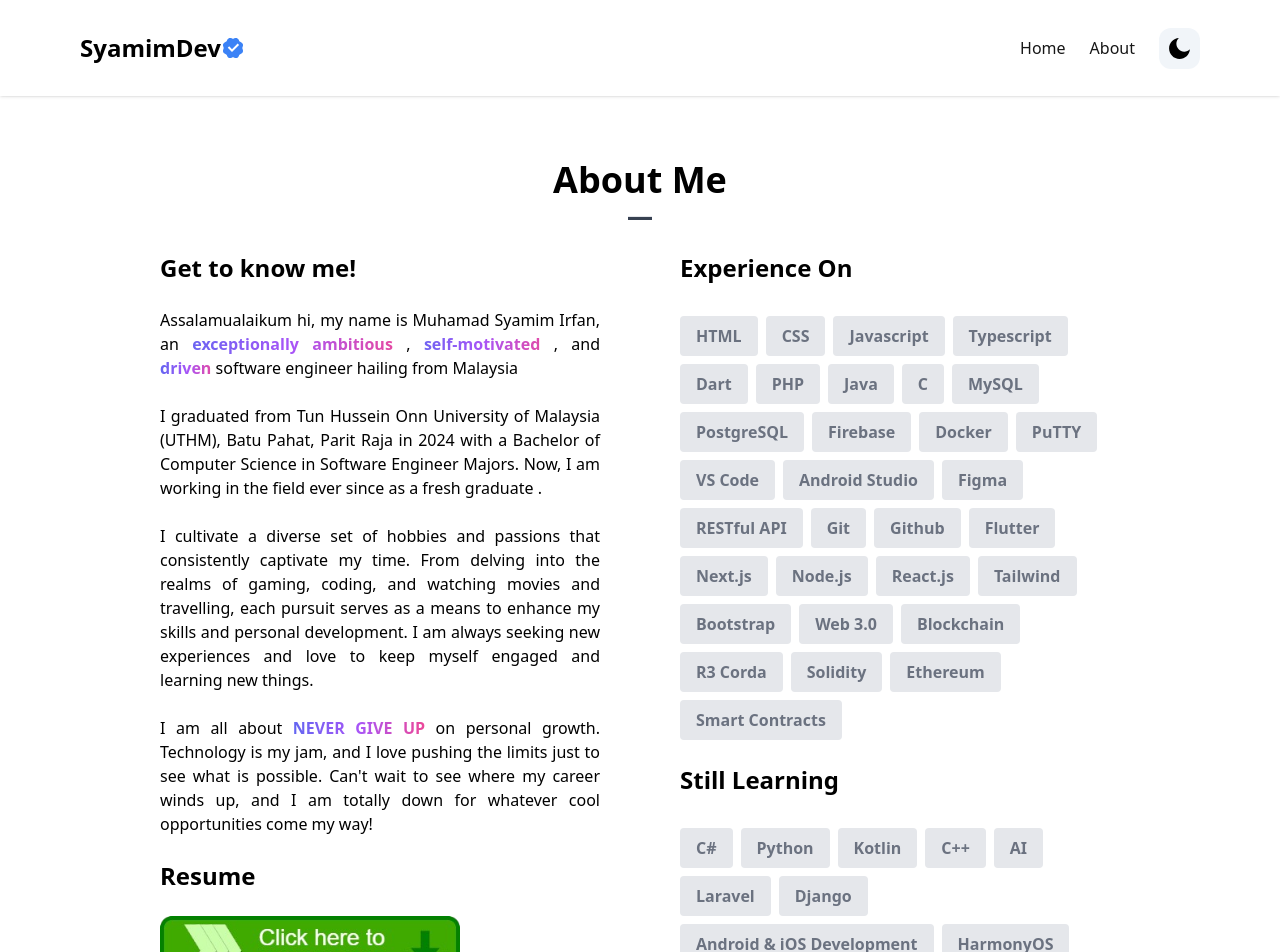
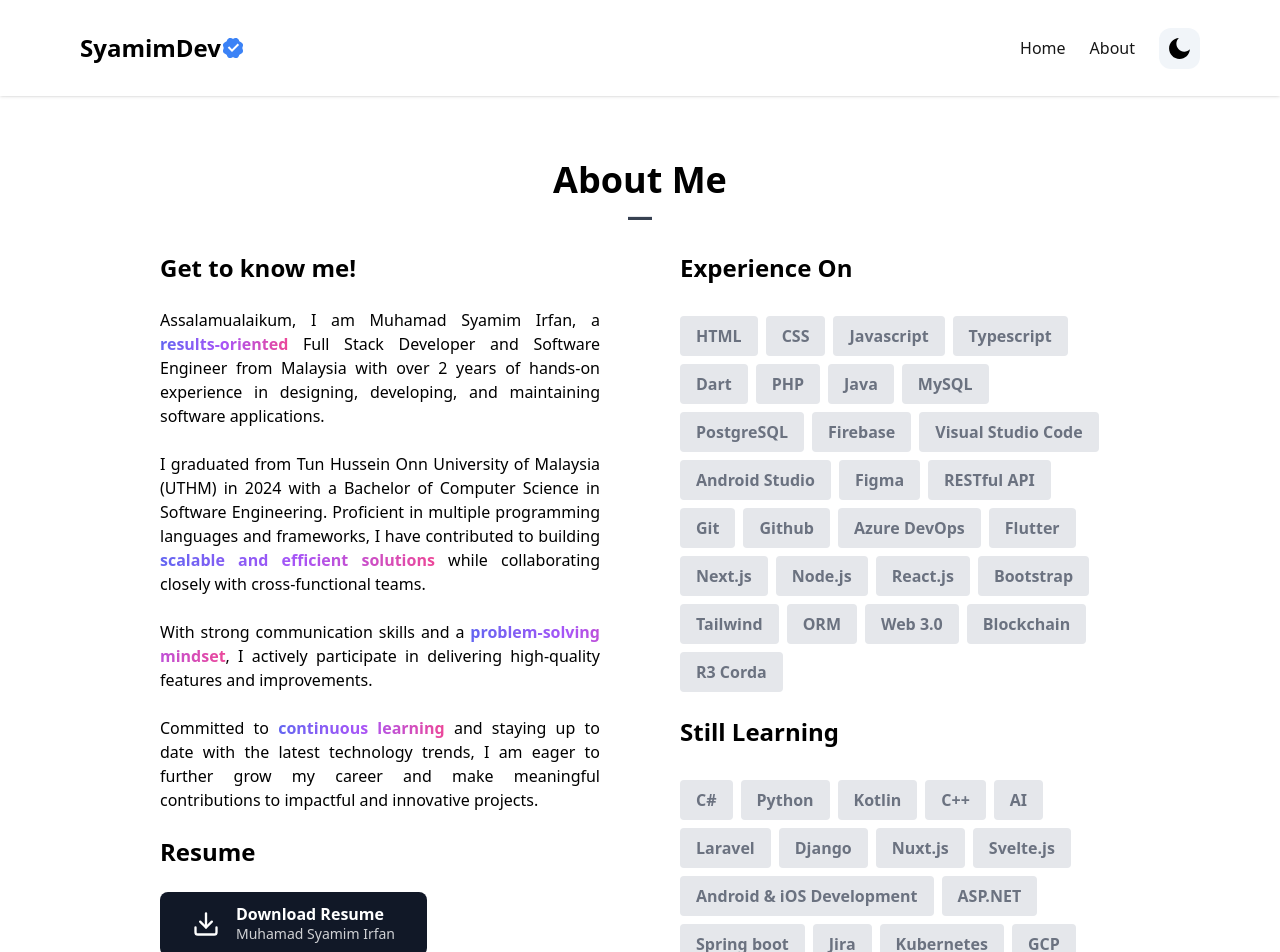
Before and after one commit to syamimirfan/syamimdev, a Next.js app: page /AboutSection in a window 1280 px wide. Shown: the top 952 px of the page. Built offline with nearby package versions, Linux system fonts and the light colour scheme.

Commit message:
Updated latet resume with almost 2 years experience

```diff
--- a/app/about/about-section.tsx
+++ b/app/about/about-section.tsx
@@ -1,6 +1,5 @@
 import React from "react";
 import Link from "next/link";
-import Image from "next/image";
 
 const experiences = [
   { experience: "HTML" },
@@ -10,30 +9,26 @@ const experiences = [
   { experience: "Dart" },
   { experience: "PHP" },
   { experience: "Java" },
-  { experience: "C" },
   { experience: "MySQL" },
   { experience: "PostgreSQL" },
   { experience: "Firebase" },
-  { experience: "Docker" },
-  { experience: "PuTTY" },
-  { experience: "VS Code" },
+  { experience: "Visual Studio Code" },
   { experience: "Android Studio" },
   { experience: "Figma" },
   { experience: "RESTful API" },
   { experience: "Git" },
   { experience: "Github" },
+  { experience: "Azure DevOps" },
   { experience: "Flutter" },
   { experience: "Next.js" },
   { experience: "Node.js" },
   { experience: "React.js" },
+  { experience: "Bootstrap" },
   { experience: "Tailwind" },
-  { experience: "Bootstrap" },
+  { experience: "ORM" },
   { experience: "Web 3.0" },
   { experience: "Blockchain" },
   { experience: "R3 Corda" },
-  { experience: "Solidity" },
-  { experience: "Ethereum" },
-  { experience: "Smart Contracts" },
 ];
 
 const learning = [
@@ -44,18 +39,16 @@ const learning = [
   { learning: "AI" },
   { learning: "Laravel" },
   { learning: "Django" },
+  { learning: "Nuxt.js" },
+  { learning: "Svelte.js" },
   { learning: "Android & iOS Development" },
-  { learning: "HarmonyOS" },
   { learning: "ASP.NET" },
-  { learning: "ASP.NETCORE" },
   { learning: "Spring boot" },
-  { learning: "ORM" },
   { learning: "Jira" },
   { learning: "Kubernetes" },
   { learning: "GCP" },
   { learning: "AWS" },
-  { learning: "Azure" },
-  { learning: "DigitalOcean" },
+  { learning: "Docker" },
 ];
 
 const About_Section = () => {
@@ -72,49 +65,43 @@ const About_Section = () => {
               Get to know me!
             </h1>
             <p className="text-justify">
-              Assalamualaikum hi, my name is Muhamad Syamim Irfan, an{""}
+              Assalamualaikum, I am Muhamad Syamim Irfan, a{" "}
               <span className="font-bold text-transparent bg-clip-text bg-gradient-to-r from-indigo-500 via-purple-500 to-pink-500">
-                {" "}
-                {"exceptionally ambitious"}{" "}
-              </span>
-              ,
-              <span className="font-bold text-transparent bg-clip-text bg-gradient-to-r from-indigo-500 via-purple-500 to-pink-500">
-                {" "}
-                {"self-motivated"}{" "}
-              </span>
-              , and
-              <span className="font-bold text-transparent bg-clip-text bg-gradient-to-r from-indigo-500 via-purple-500 to-pink-500">
-                {" "}
-                {"driven"}{" "}
-              </span>
-              software engineer hailing from Malaysia
+                results-oriented
+              </span>{" "}
+              Full Stack Developer and Software Engineer from Malaysia with over
+              2 years of hands-on experience in designing, developing, and
+              maintaining software applications.
             </p>
             <br />
             <p className="text-justify">
-              I graduated from Tun Hussein Onn University of Malaysia {"(UTHM)"}
-              , Batu Pahat, Parit Raja in 2024 with a Bachelor of Computer
-              Science in Software Engineer Majors. Now, I am working in the
-              field ever since as a fresh graduate .
+              I graduated from Tun Hussein Onn University of Malaysia {"(UTHM)"}{" "}
+              in 2024 with a Bachelor of Computer Science in Software
+              Engineering. Proficient in multiple programming languages and
+              frameworks, I have contributed to building{" "}
+              <span className="font-bold text-transparent bg-clip-text bg-gradient-to-r from-indigo-500 via-purple-500 to-pink-500">
+                scalable and efficient solutions
+              </span>{" "}
+              while collaborating closely with cross-functional teams.
             </p>
             <br />
             <p className="text-justify">
-              I cultivate a diverse set of hobbies and passions that
-              consistently captivate my time. From delving into the realms of
-              gaming, coding, and watching movies and travelling, each pursuit
-              serves as a means to enhance my skills and personal development. I
-              am always seeking new experiences and love to keep myself engaged
-              and learning new things.
+              With strong communication skills and a{" "}
+              <span className="font-bold text-transparent bg-clip-text bg-gradient-to-r from-indigo-500 via-purple-500 to-pink-500">
+                problem-solving mindset
+              </span>
+              , I actively participate in delivering high-quality features and
+              improvements.
             </p>
             <br />
             <p className="text-justify">
-              I am all about{" "}
+              Committed to{" "}
               <span className="font-bold text-transparent bg-clip-text bg-gradient-to-r from-indigo-500 via-purple-500 to-pink-500">
-                NEVER GIVE UP
+                continuous learning
               </span>{" "}
-              on personal growth. Technology is my jam, and I love pushing the
-              limits just to see what is possible. Can{"'"}t wait to see where
-              my career winds up, and I am totally down for whatever cool
-              opportunities come my way!
+              and staying up to date with the latest technology trends, I am
+              eager to further grow my career and make meaningful contributions
+              to impactful and innovative projects.
             </p>
             <br />
             <h1 className=" text-center text-2xl font-bold mb-6 md:text-left">
@@ -124,13 +111,29 @@ const About_Section = () => {
               href="https://drive.google.com/file/d/1p6XFhUO93IHM7T3o4NjYeQG3tIEd2pm8/view?usp=sharing"
               target="_blank"
             >
-              <Image
-                src="/assets/download-button.png"
-                alt="download-button.png"
-                width={300}
-                height={300}
-                className="mx-auto md:mx-0"
-              />
+              <span className="mx-auto md:mx-0 flex w-fit items-center gap-4 rounded-lg px-8 py-3 text-left transition-colors bg-gray-900 text-white hover:bg-gray-700 dark:bg-white dark:text-gray-900 dark:hover:bg-gray-200">
+                <svg
+                  xmlns="http://www.w3.org/2000/svg"
+                  viewBox="0 0 24 24"
+                  fill="none"
+                  stroke="currentColor"
+                  strokeWidth={2}
+                  strokeLinecap="round"
+                  strokeLinejoin="round"
+                  className="h-7 w-7 shrink-0"
+                  aria-hidden="true"
+                >
+                  <path d="M21 15v4a2 2 0 0 1-2 2H5a2 2 0 0 1-2-2v-4" />
+                  <polyline points="7 10 12 15 17 10" />
+                  <line x1="12" y1="15" x2="12" y2="3" />
+                </svg>
+                <span className="flex flex-col leading-tight">
+                  <span className="font-semibold">Download Resume</span>
+                  <span className="text-sm opacity-80">
+                    Muhamad Syamim Irfan
+                  </span>
+                </span>
+              </span>
             </Link>
             <br />
             {/* <h1 className="text-center text-2xl font-bold mb-6 md:text-left">
```
